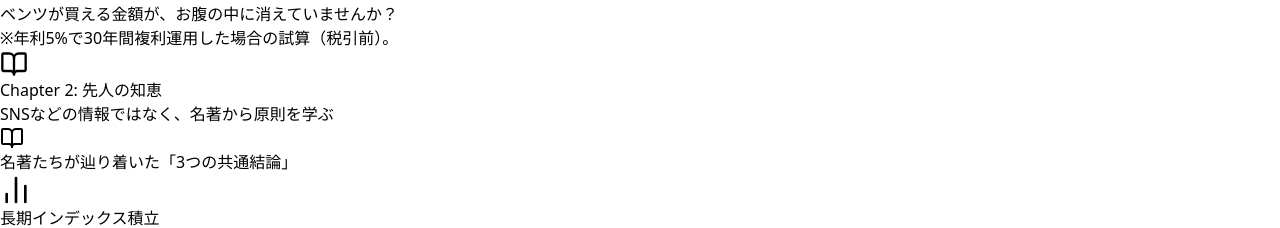
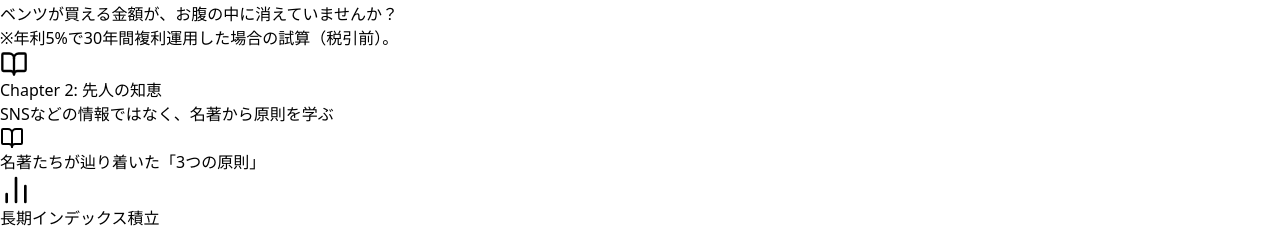
Before and after one commit to win55fkm/BuildAsset, a React (Vite) app: page / in a window 1280 px wide. Shown: the part 1703-1931 px from the top of the page. Built offline with nearby package versions, Linux system fonts and the light colour scheme.

Commit message:
リサイズAll

```diff
--- a/src/pages/Home.jsx
+++ b/src/pages/Home.jsx
@@ -853,7 +853,7 @@ export default function App() {
         <div className="max-w-4xl mx-auto text-center">
           <div className="inline-block px-3 md:px-4 py-1 md:py-1.5 bg-indigo-100 text-indigo-700 rounded-full text-xs md:text-sm font-semibold mb-4 md:mb-6 tracking-wide">資産形成 入門編</div>
           <h1 className="text-3xl md:text-6xl font-extrabold text-gray-900 mb-4 md:mb-6 leading-tight">
-            賢明な投資家のための<br className="hidden md:block" />
+            賢明な投資家のための<br/>
             <span className="text-indigo-600">理論と実践バイブル</span>
           </h1>
           <p className="text-base md:text-xl text-gray-600 mb-8 md:mb-10 max-w-2xl mx-auto leading-relaxed">
@@ -946,7 +946,7 @@ export default function App() {
       {/* Chapter 2: Wisdom */}
       <Section id="step2" title="Chapter 2: 先人の知恵" subtitle="SNSなどの情報ではなく、名著から原則を学ぶ" icon={BookOpen}>
         <div className="bg-indigo-50 p-6 md:p-8 rounded-2xl border border-indigo-100 mb-10 shadow-sm">
-          <h3 className="text-lg md:text-2xl font-bold text-indigo-900 mb-6 text-center flex items-center justify-center"><BookOpen className="mr-3 w-6 h-6 md:w-8 md:h-8" />名著たちが辿り着いた「3つの共通結論」</h3>
+          <h3 className="text-lg md:text-2xl font-bold text-indigo-900 mb-6 text-center flex items-center justify-center"><BookOpen className="mr-3 w-6 h-6 md:w-8 md:h-8" />名著たちが辿り着いた「3つの原則」</h3>
           <div className="grid md:grid-cols-3 gap-6">
             <div className="bg-white p-6 rounded-xl border border-indigo-100 shadow-sm flex flex-col items-center text-center">
               <BarChart2 size={32} className="text-indigo-500 mb-4 md:w-10 md:h-10"/>
```
